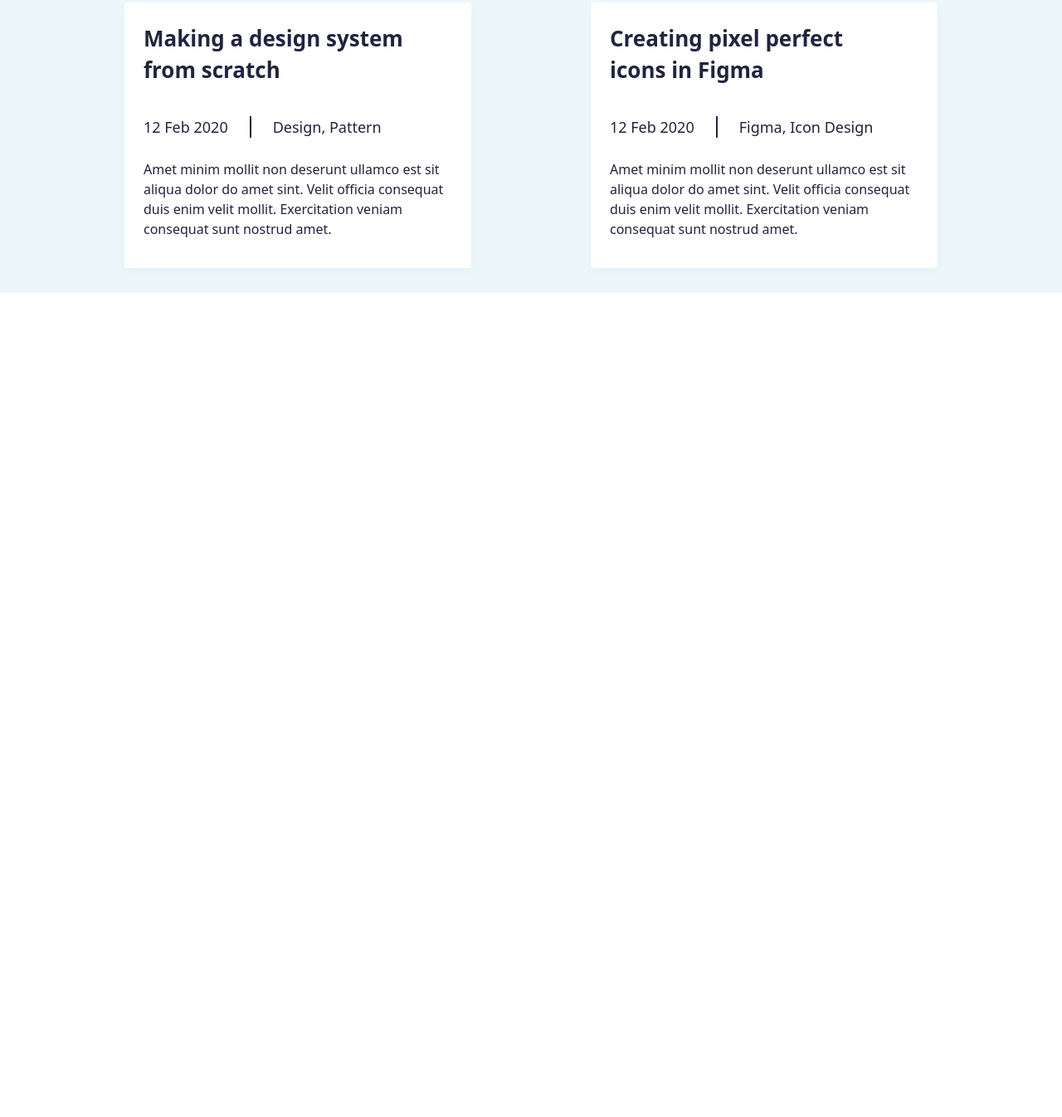
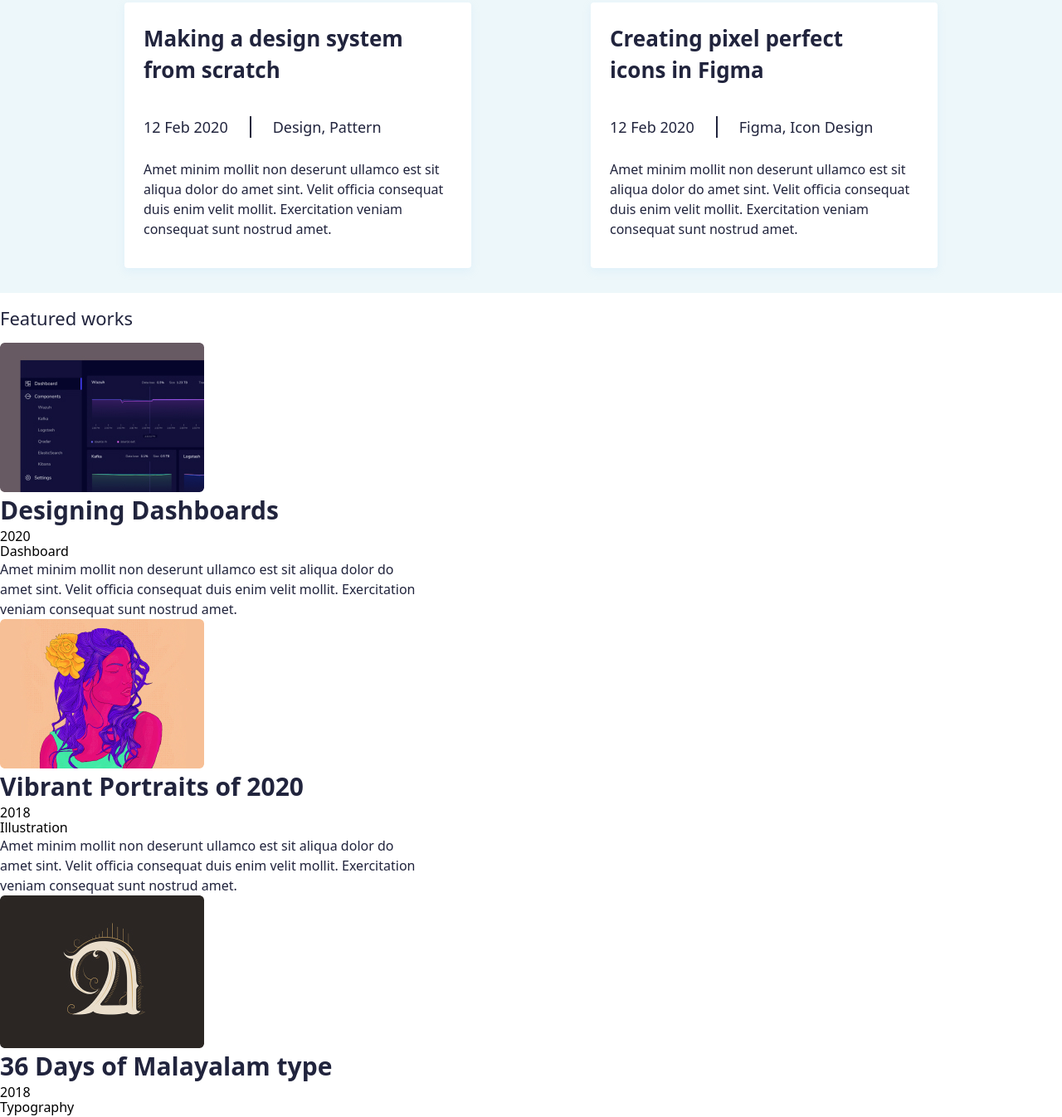
Before and after one commit to route333/john, a plain HTML site: page index.html in a window 1280 px wide. Shown: the part 675-2021 px from the top of the page at 83% size. Before the commit the page ends 1028 px from the top, so only its background shows below. Drawn offline with nearby package versions, Linux system fonts and the light colour scheme.

Commit message:
досить на сьогодні кодів

```diff
--- a/index.html
+++ b/index.html
@@ -32,11 +32,17 @@
       <section class="container">
         <div class="familiarization">
           <ul class="familiarization__list">
-                    <h1 class="familiarization__hello">Hi, I am John, Creative Technologist</h1>
-                    <p class="familiarization__text">Amet minim mollit non deserunt ullamco est sit aliqua dolor do amet sint. Velit officia consequat duis enim velit mollit. Exercitation veniam consequat sunt nostrud amet.</p>
+            <h1 class="familiarization__hello">
+              Hi, I am John, Creative Technologist
+            </h1>
+            <p class="familiarization__text">
+              Amet minim mollit non deserunt ullamco est sit aliqua dolor do
+              amet sint. Velit officia consequat duis enim velit mollit.
+              Exercitation veniam consequat sunt nostrud amet.
+            </p>
             <button class="familiarization__button">Download Resume</button>
           </ul>
-                <img class="familiarization__pic" src="./img/john.jpg" alt="john">
+          <img class="familiarization__pic" src="./img/john.jpg" alt="john" />
         </div>
       </section>
       <section>
@@ -56,11 +62,17 @@
                   <p class="cards__work-sfere">Design, Pattern</p>
                 </li>
               </ul>
-                  <p class="cards__content">Amet minim mollit non deserunt ullamco est sit aliqua dolor do amet sint. Velit officia consequat duis enim velit mollit. Exercitation veniam consequat sunt nostrud amet.</p>
+              <p class="cards__content">
+                Amet minim mollit non deserunt ullamco est sit aliqua dolor do
+                amet sint. Velit officia consequat duis enim velit mollit.
+                Exercitation veniam consequat sunt nostrud amet.
+              </p>
             </li>
 
             <li class="cards__item">
-                  <h2 class="cards__title">Creating pixel perfect icons in Figma</h2>
+              <h2 class="cards__title">
+                Creating pixel perfect icons in Figma
+              </h2>
               <ul class="cards__mini-list">
                 <li class="cards__mini-item">
                   <p class="cards__data">12 Feb 2020</p>
@@ -69,7 +81,47 @@
                   <p class="cards__work-sfere">Figma, Icon Design</p>
                 </li>
               </ul>
-                  <p class="cards__content">Amet minim mollit non deserunt ullamco est sit aliqua dolor do amet sint. Velit officia consequat duis enim velit mollit. Exercitation veniam consequat sunt nostrud amet.</p>
+              <p class="cards__content">
+                Amet minim mollit non deserunt ullamco est sit aliqua dolor do
+                amet sint. Velit officia consequat duis enim velit mollit.
+                Exercitation veniam consequat sunt nostrud amet.
+              </p>
+            </li>
+          </ul>
+        </div>
+      </section>
+      <section>
+        <div class="works">
+          <p class="works__designation">Featured works</p>
+          <ul class="works__list">
+            <li class="works__item">
+              <img src="./img/designing@1x.jpg" alt="design" class="works__pic">
+              <h2 class="works__title">Designing Dashboards</h2>
+              <ul class="works__mini-list">
+                <li class="works__mini-item"><p class="works__year">2020</p></li>
+                <li class="works__mini-item"><p class="works__type">Dashboard</p></li>
+              </ul>
+              <p class="works__content">Amet minim mollit non deserunt ullamco est sit aliqua dolor do amet sint. Velit officia consequat duis enim velit mollit. Exercitation veniam consequat sunt nostrud amet.</p>
+            </li>
+
+            <li class="works__item">
+              <img src="./img/vibrant@1x.jpg" alt="Illustration" class="works__pic">
+              <h2 class="works__title">Vibrant Portraits of 2020</h2>
+              <ul class="works__mini-list">
+                <li class="works__mini-item"><p class="works__year">2018</p></li>
+                <li class="works__mini-item"><p class="works__type">Illustration</p></li>
+              </ul>
+              <p class="works__content">Amet minim mollit non deserunt ullamco est sit aliqua dolor do amet sint. Velit officia consequat duis enim velit mollit. Exercitation veniam consequat sunt nostrud amet.</p>
+            </li>
+
+            <li class="works__item">
+              <img src="./img/malayam@1x.jpg" alt="Typography" class="works__pic">
+              <h2 class="works__title">36 Days of Malayalam type</h2>
+              <ul class="works__mini-list">
+                <li class="works__mini-item"><p class="works__year">2018</p></li>
+                <li class="works__mini-item"><p class="works__type">Typography</p></li>
+              </ul>
+              <p class="works__content">Amet minim mollit non deserunt ullamco est sit aliqua dolor do amet sint. Velit officia consequat duis enim velit mollit. Exercitation veniam consequat sunt nostrud amet.</p>
             </li>
           </ul>
         </div>
--- /dev/null
+++ b/sass/components/_works.scss
@@ -0,0 +1,43 @@
+.works__designation{
+    font-weight: 400;
+    font-size: 22px;
+    line-height: 60px;
+
+    color: #21243D;
+}
+.works__list{
+    display: block;
+}
+
+.works__pic{
+    width: 246px;
+}
+
+.works__title{
+    font-weight: 700;
+    font-size: 30px;
+    line-height: 44px;
+
+    color: #21243D;
+}
+
+.works__mini-list{
+
+}
+
+.works__year{
+
+}
+
+.works__type{
+
+}
+
+.works__content{
+    width: 507px;
+    font-weight: 400;
+    font-size: 16px;
+    line-height: 24px;
+
+    color: #21243D;
+}
--- a/sass/main.scss
+++ b/sass/main.scss
@@ -1,4 +1,5 @@
 @import "./base/reset";
 @import "./components/header";
 @import "./components/familiarization";
-@import "./components/cards"
+@import "./components/cards";
+@import "./components/works";
```
Also changed, not shown: sass/main.css, 1 other file. Lines whose indentation alone changed are shown as unchanged.
